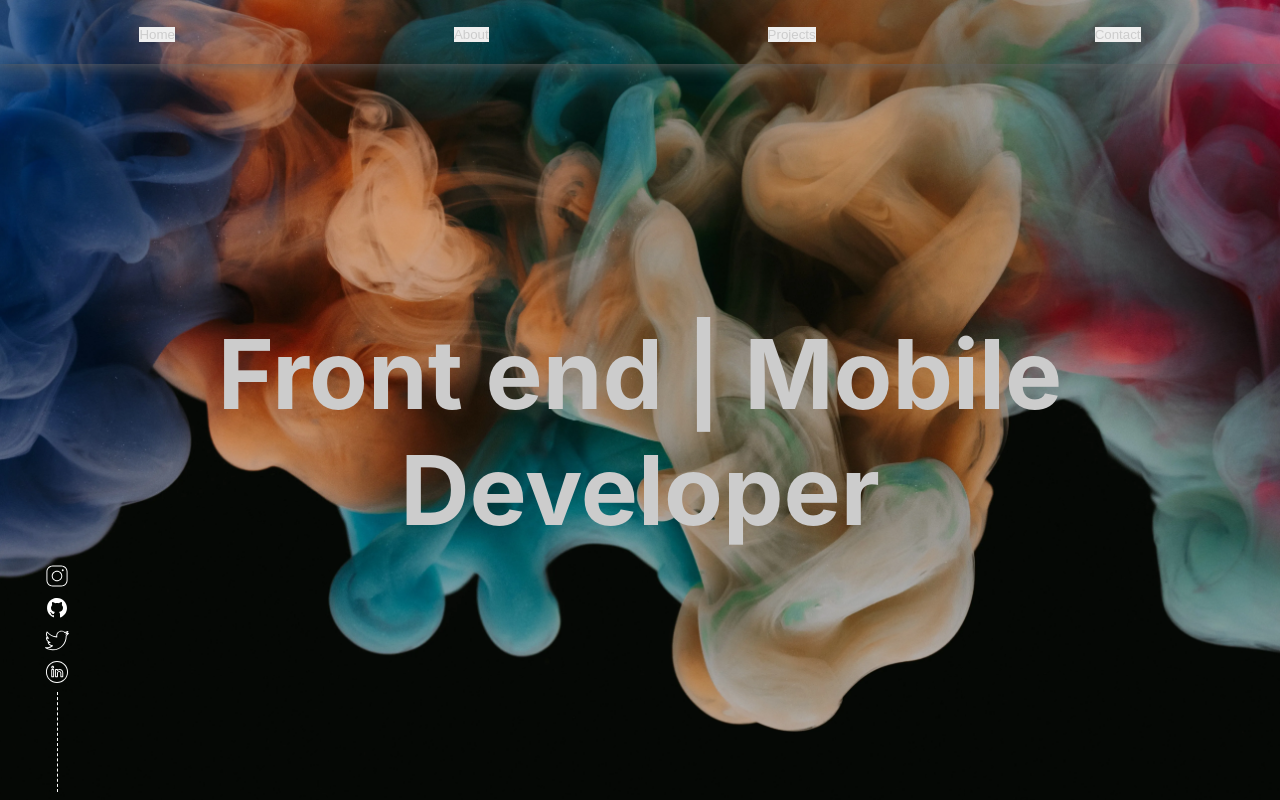
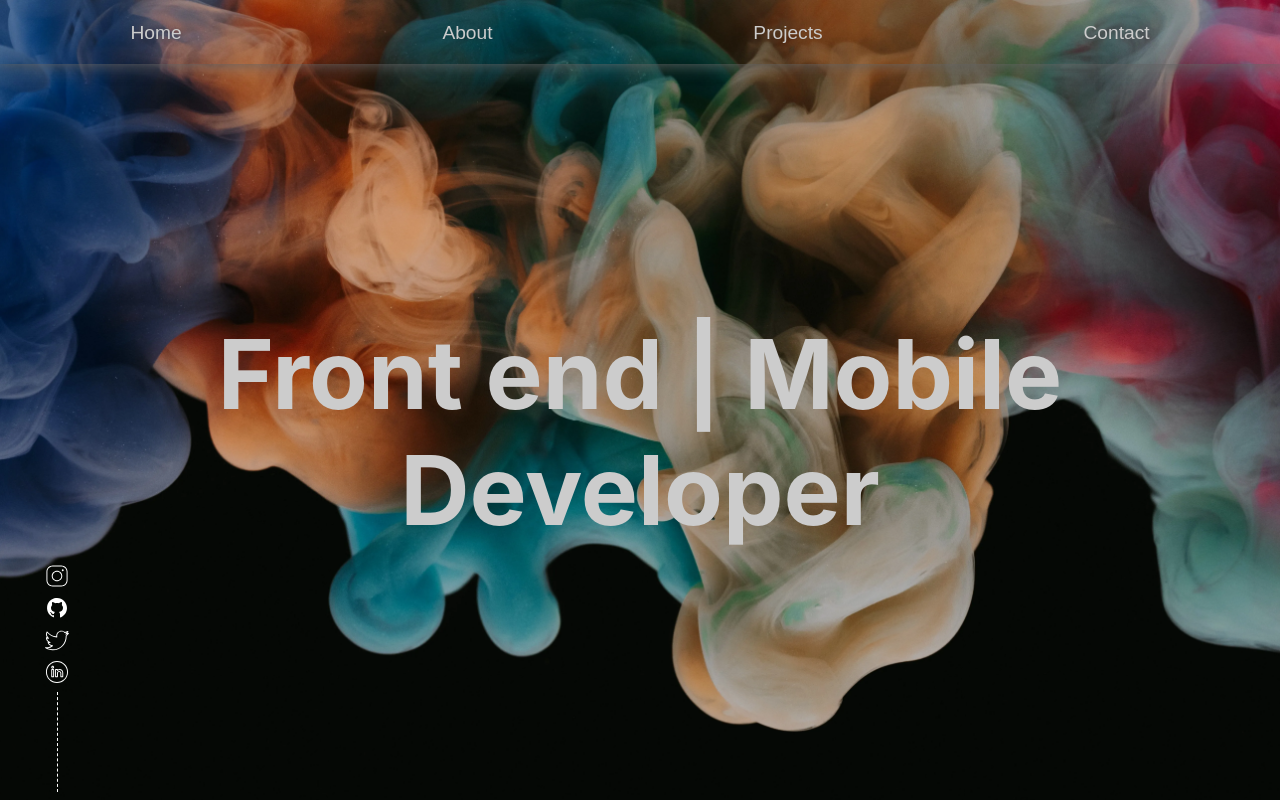
Before and after one commit to VTramon/Portfolio, a React (Create React App) app: page / in a window 1280 px wide. Shown: the top 800 px of the page. Built offline with nearby package versions, Linux system fonts and the light colour scheme.

Commit message:
fixed a bug in the header and removed the comments

```diff
--- a/src/components/GetInTouch/style.module.scss
+++ b/src/components/GetInTouch/style.module.scss
@@ -20,7 +20,6 @@
   width: 80vw;
   max-width: 886px;
 
-  // border: 1px solid map-get($theme, container-border);
   border-radius: 10px;
   padding: 32px 0;
 
--- a/src/components/Header/index.tsx
+++ b/src/components/Header/index.tsx
@@ -24,7 +24,6 @@ const Header = () => {
   }
 
   useEffect(() => {
-    // handleScroll()
     window.addEventListener('scroll', handleScroll)
     return () => {
       window.removeEventListener('scroll', handleScroll)
--- a/src/components/Header/style.module.scss
+++ b/src/components/Header/style.module.scss
@@ -17,6 +17,11 @@
 
   background-color: transparent;
   box-shadow: 0 0 15px map-get($theme, drop-shadow);
+
+  button {
+    font-size: 1em;
+    background-color: transparent;
+  }
 }
 
 .visible {
--- a/src/components/Home/style.module.scss
+++ b/src/components/Home/style.module.scss
@@ -14,7 +14,7 @@
   width: 100%;
 
   h1 {
-    font-size: 3.5em;
+    font-size: 3.1em;
     text-align: center;
   }
 }
@@ -22,7 +22,7 @@
 @media (max-width: 320px) {
   .home__banner {
     h1 {
-      font-size: 2.7em;
+      font-size: 2.3em;
     }
   }
 }
--- a/src/i18n/index.ts
+++ b/src/i18n/index.ts
@@ -18,6 +18,4 @@ i18n.use(initReactI18next).init({
   },
 })
 
-console.log('testing init')
-
 export default i18n
```
Also changed, not shown: src/components/Footer/style.module.scss (+0 -17 lines), src/components/Projects/style.module.scss (+0 -10 lines), src/globalStyles/index.scss (+0 -12 lines).
